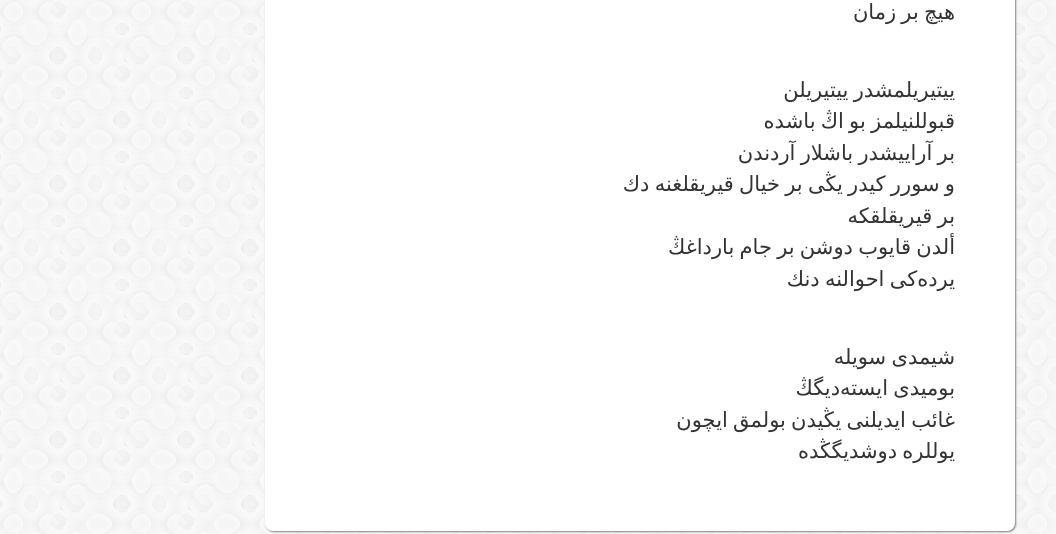
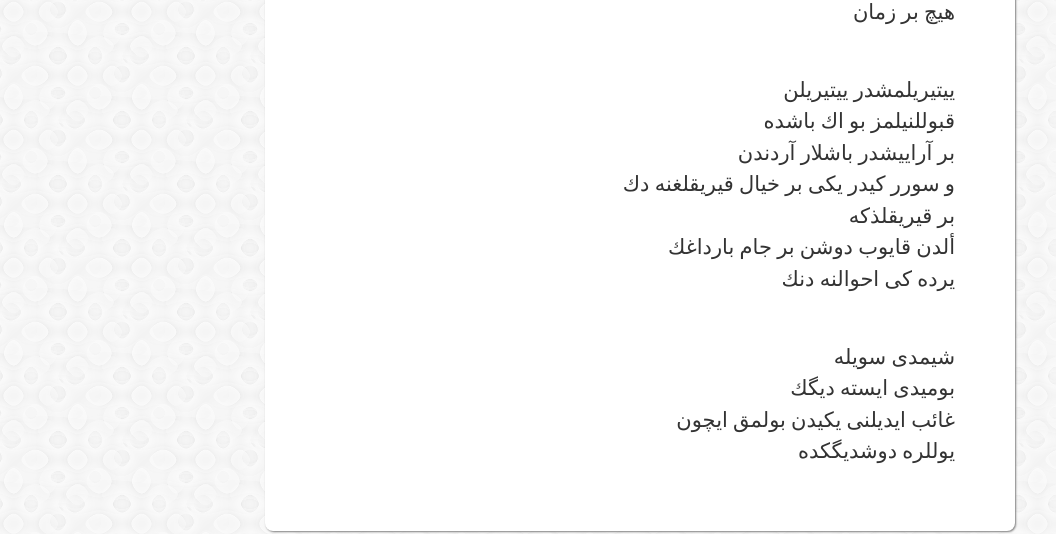
Before and after one commit to muhammedaydogdu/muhammedaydogdu.github.io, a Jekyll site: the page built from _posts/2017-02-23-yitirilen-yitirilmis-yitik-os.md, in a window 1280 px wide. Shown: the part 642-1176 px from the top of the page, without its empty margins (0-1056 px from the left). Built offline with Jekyll 4.4.1, drawn with Linux system fonts in a browser that asks for light colours; some web fonts are replaced.

Commit message:
Update 2017-02-23-yitirilen-yitirilmis-yitik-os.md

```diff
--- a/_posts/2017-02-23-yitirilen-yitirilmis-yitik-os.md
+++ b/_posts/2017-02-23-yitirilen-yitirilmis-yitik-os.md
@@ -18,15 +18,15 @@ link: /2017/02/23/yitirilen-yitirilmis-yitik.html
 <br/>
 
 ييتيريلمشدر ييتيريلن
-قبوللنيلمز بو اڭ باشدە
+قبوللنيلمز بو اك باشده
 بر آرايیشدر باشلار آردندن
-و سورر كيدر یڭی بر خیال قيريقلغنە دك
-بر قيريقلقكە
-ألدن قایوب دوشن بر جام بارداغڭ
-يردەكی احوالنە دنك
+و سورر كيدر یكی بر خیال قيريقلغنه دك
+بر قیریقلذكه
+ألدن قایوب دوشن بر جام بارداغك
+يرده كی احوالنه دنك
 <br/>
 
-شيمدی سويلە
-بومیدی ایستەديگڭ
-غائب ایدیلنی يڭيدن بولمق ايچون
-يوللرە دوشديگڭدە
+شيمدی سویله
+بومیدی ایسته دیگك
+غائب ایدیلنی يكيدن بولمق ايچون
+يوللره دوشدیگكده
```
